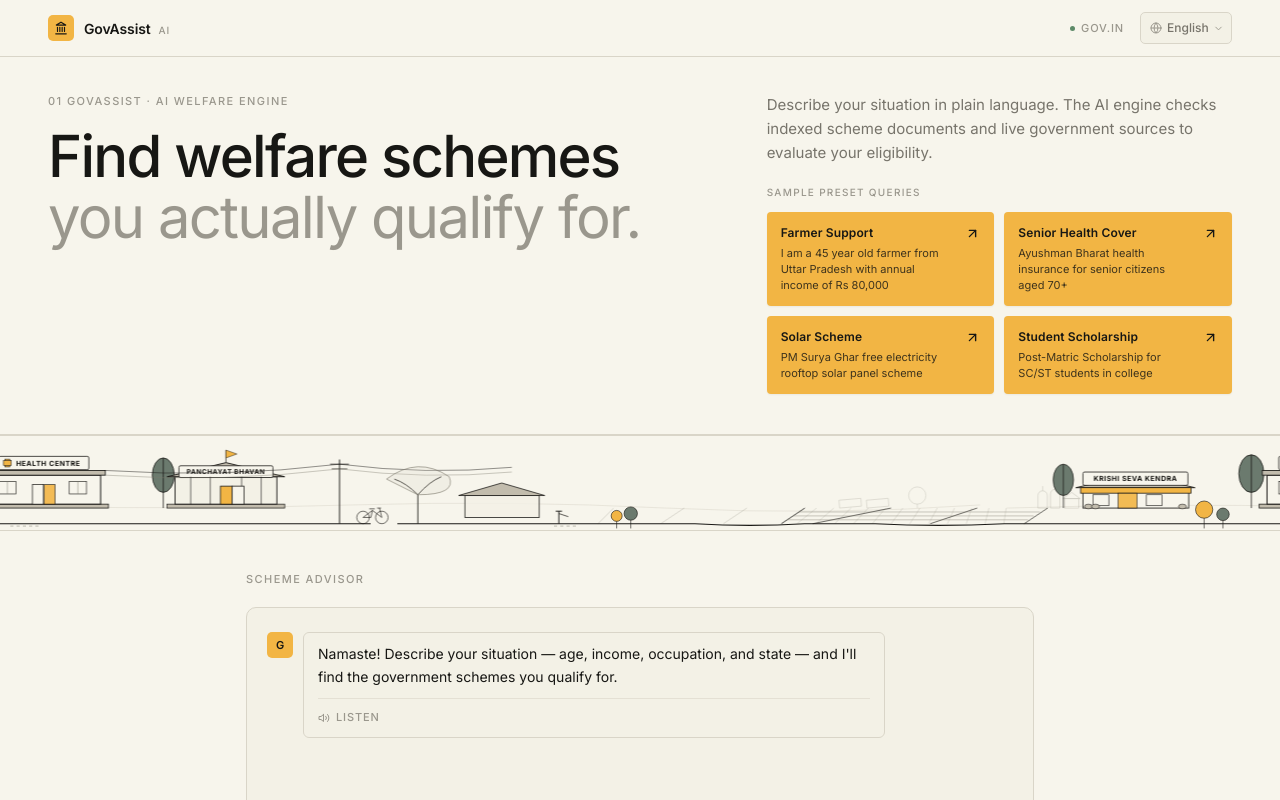
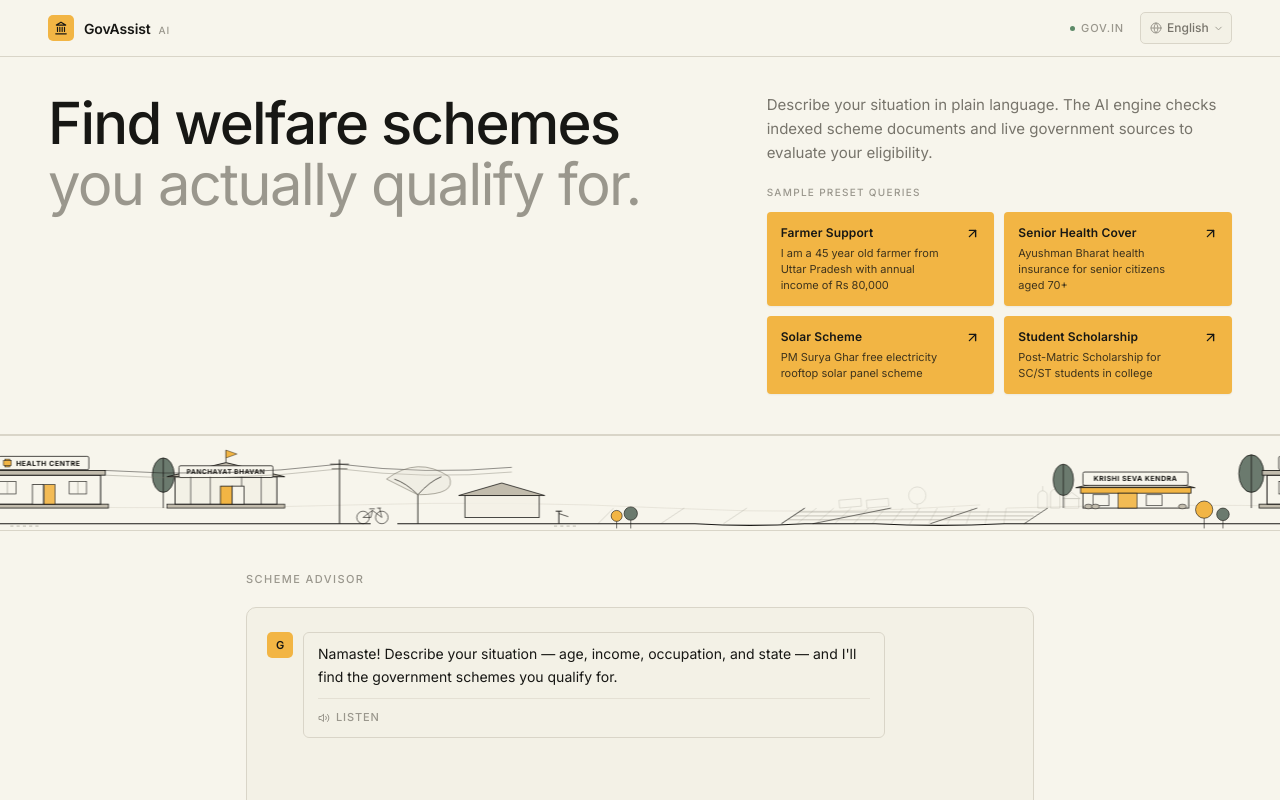
Before and after one commit to vgarg05/Government-Scheme-Discovery-Eligibility-Assistant, a React (Vite) app in the folder frontend/: page / in a window 1280 px wide. Shown: the top 800 px of the page. Built offline with nearby package versions, Linux system fonts and the light colour scheme.

Commit message:
fix: removed 01 GOVASSIST eyebrow label from Hero section

```diff
--- a/frontend/src/components/Hero.jsx
+++ b/frontend/src/components/Hero.jsx
@@ -18,20 +18,11 @@ export default function Hero({ onPresetClick }) {
       }}
     >
       <div className="max-w-7xl mx-auto px-6 sm:px-12">
-        {/* 2-Column Asymmetric Grid (Top-Aligned for Higher Headline Position) */}
+        {/* 2-Column Asymmetric Grid */}
         <div className="grid grid-cols-1 lg:grid-cols-12 gap-8 lg:gap-12 items-start">
 
-          {/* Left Column: Eyebrow + Large Editorial Headline */}
+          {/* Left Column: Large Editorial Headline */}
           <div className="lg:col-span-7">
-            {/* Eyebrow meta label */}
-            <p
-              className="label-meta mb-4"
-              style={{ color: 'var(--text-muted)' }}
-            >
-              01 GOVASSIST &middot; AI WELFARE ENGINE
-            </p>
-
-            {/* Huge Pleurat-Style Editorial Headline */}
             <h1
               style={{
                 fontSize: 'clamp(32px, 4.8vw, 58px)',
@@ -49,7 +40,7 @@ export default function Hero({ onPresetClick }) {
             </h1>
           </div>
 
-          {/* Right Column: Sub-copy Paragraph + Pleurat Reference Buttons */}
+          {/* Right Column: Sub-copy Paragraph + Preset Query Buttons */}
           <div className="lg:col-span-5 flex flex-col justify-start">
             {/* Editorial Sub-copy */}
             <p
```
